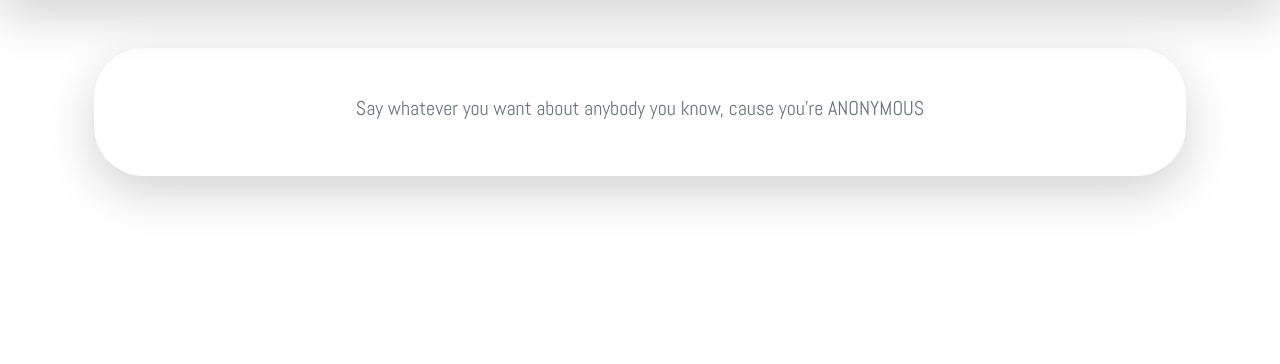
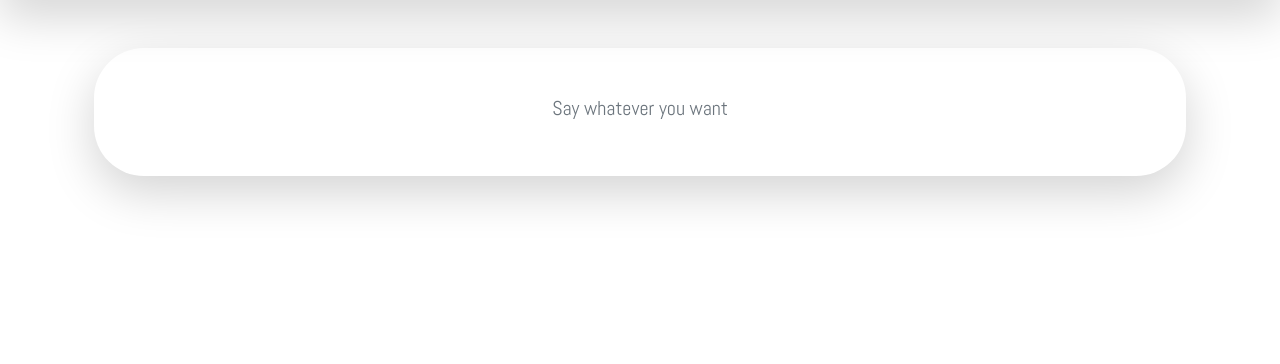
Before and after one commit to Empya1/chatapp, a Flask app: page / in a window 1280 px wide. Shown: the part 56-420 px from the top of the page. Run offline with Flask 3, Linux system fonts and the light colour scheme; some libraries are stand-ins or nearby versions; some web fonts are replaced.

Commit message:
Update index.html

```diff
--- a/templates/index.html
+++ b/templates/index.html
@@ -75,7 +75,7 @@
 
 <div class="container">
 <div class="my-5 shadow-lg py-5 text-center" style="border-radius:50px;">
- <h5 class="rounded-5 text-secondary" style="font-family:Abel;">Say whatever you want about anybody you know, cause you're ANONYMOUS</h5>
+ <h5 class="rounded-5 text-secondary" style="font-family:Abel;">Say whatever you want</h5>
 </div>
 </div>
 <!-- instruction -->
```
